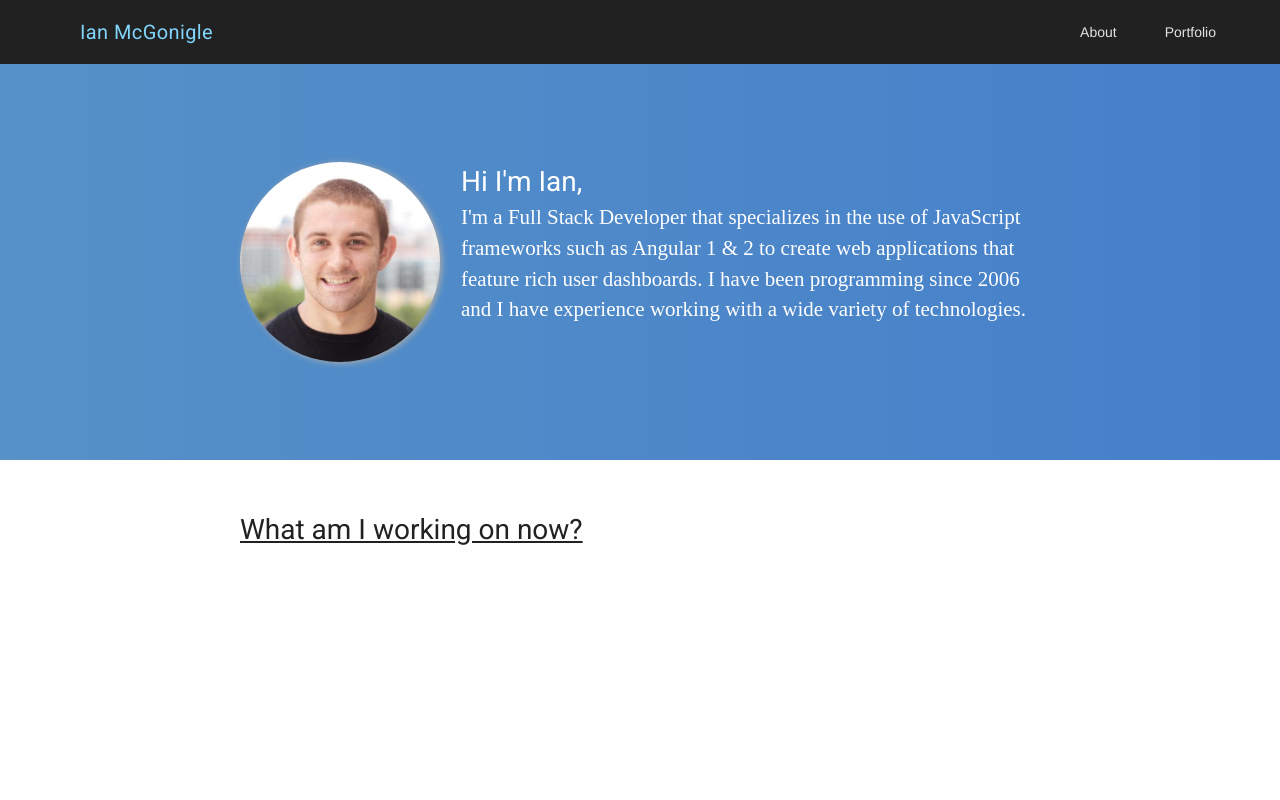
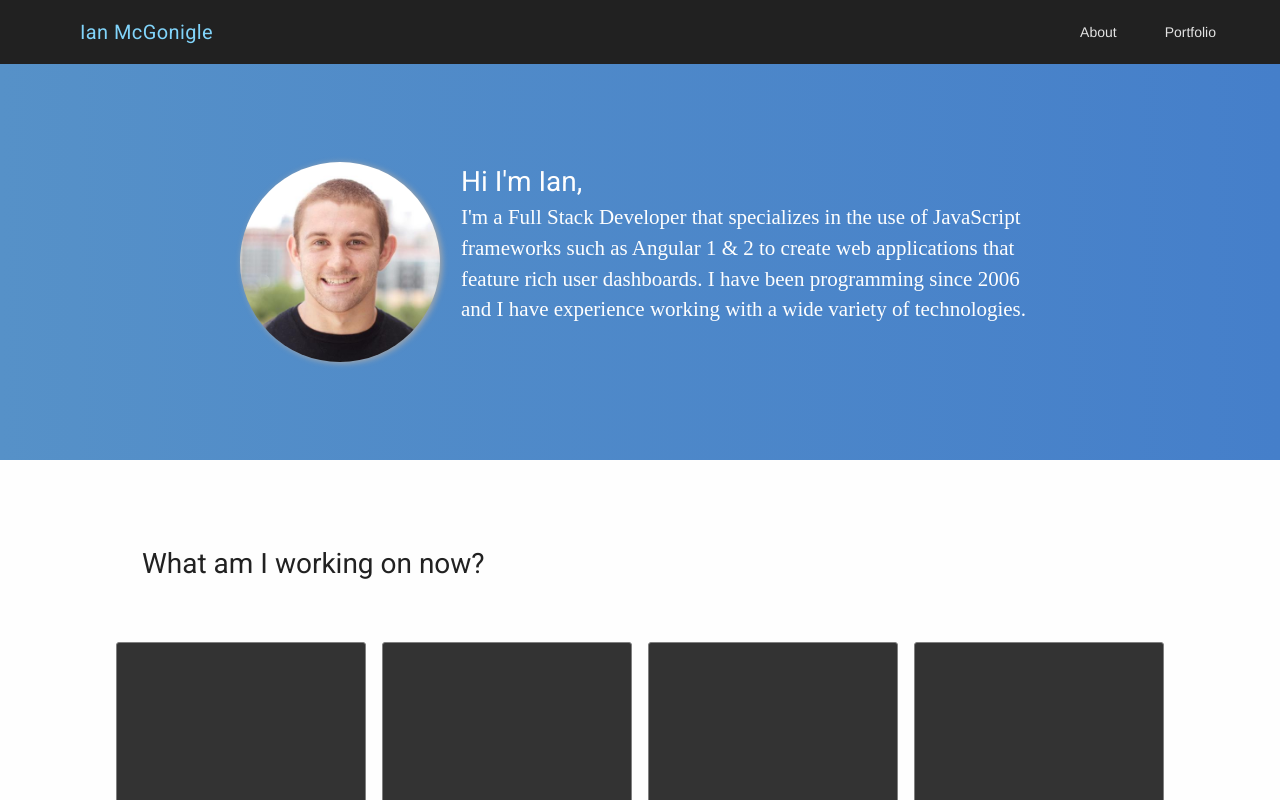
Before and after one commit to imcgonigle/Angular-Portfolio, an Angular app: page / in a window 1280 px wide. Built offline with nearby package versions, Linux system fonts and the light colour scheme.

Commit message:
add some dummy project divs

```diff
--- a/src/app/portfolio/portfolio.component.html
+++ b/src/app/portfolio/portfolio.component.html
@@ -1,5 +1,26 @@
 <div class="portfolio-container">
-    <div class="portfolio-content mdl-grid">
+    <div class="portfolio-content">
         <h3>What am I working on now?</h3>
+        <div class="projects mdl-grid">
+
+            <div class="project mdl-cell mdl-cell--3-col">
+
+            </div>
+            <div class="project mdl-cell mdl-cell--3-col">
+
+            </div>
+            <div class="project mdl-cell mdl-cell--3-col">
+
+            </div>
+            <div class="project mdl-cell mdl-cell--3-col">
+
+            </div>
+            <div class="project mdl-cell mdl-cell--3-col">
+
+            </div>
+            <div class="project mdl-cell mdl-cell--3-col">
+
+            </div>
+        </div>
     </div>
 </div>
--- a/src/app/portfolio/portfolio.component.scss
+++ b/src/app/portfolio/portfolio.component.scss
@@ -1,13 +1,22 @@
 .portfolio-container {
     height: 30rem;
-    padding: 3rem;
+    padding: 3rem 0rem;
     background: #fefefe;
+    h3 {
+        margin: 0;
+        padding: 3rem;
+        font-size: 2rem;
+    }
     .portfolio-content {
-        max-width: 800px;
-        h3 {
-            margin: 0;
-            font-size: 2rem;
-            text-decoration: underline;
+        max-width: 1080px;
+        margin: auto;
+        .projects {
+            .project {
+                height: 230px;
+                border: 1px solid grey;
+                border-radius: 3px;
+                background: #333;
+            }
         }
     }
 }
```
